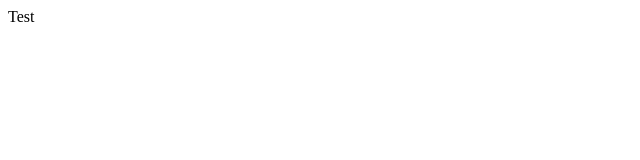
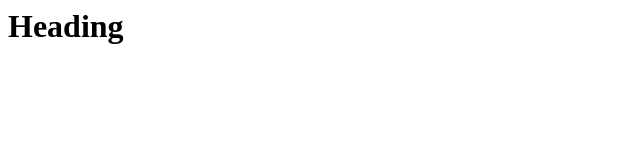
Before and after one commit to dscoombes/MyLearningRepo2, a plain HTML site: page index.html in a window 1280 px wide. Shown: the whole page, without its empty margins (0-640 px from the left). Drawn offline with Linux system fonts and the light colour scheme.

Commit message:
updated index.html

```diff
--- a/index.html
+++ b/index.html
@@ -1,5 +1,5 @@
 <html>
 <body>
-Test
+<h1>Heading</h1>
 </body>
 </html>
```
